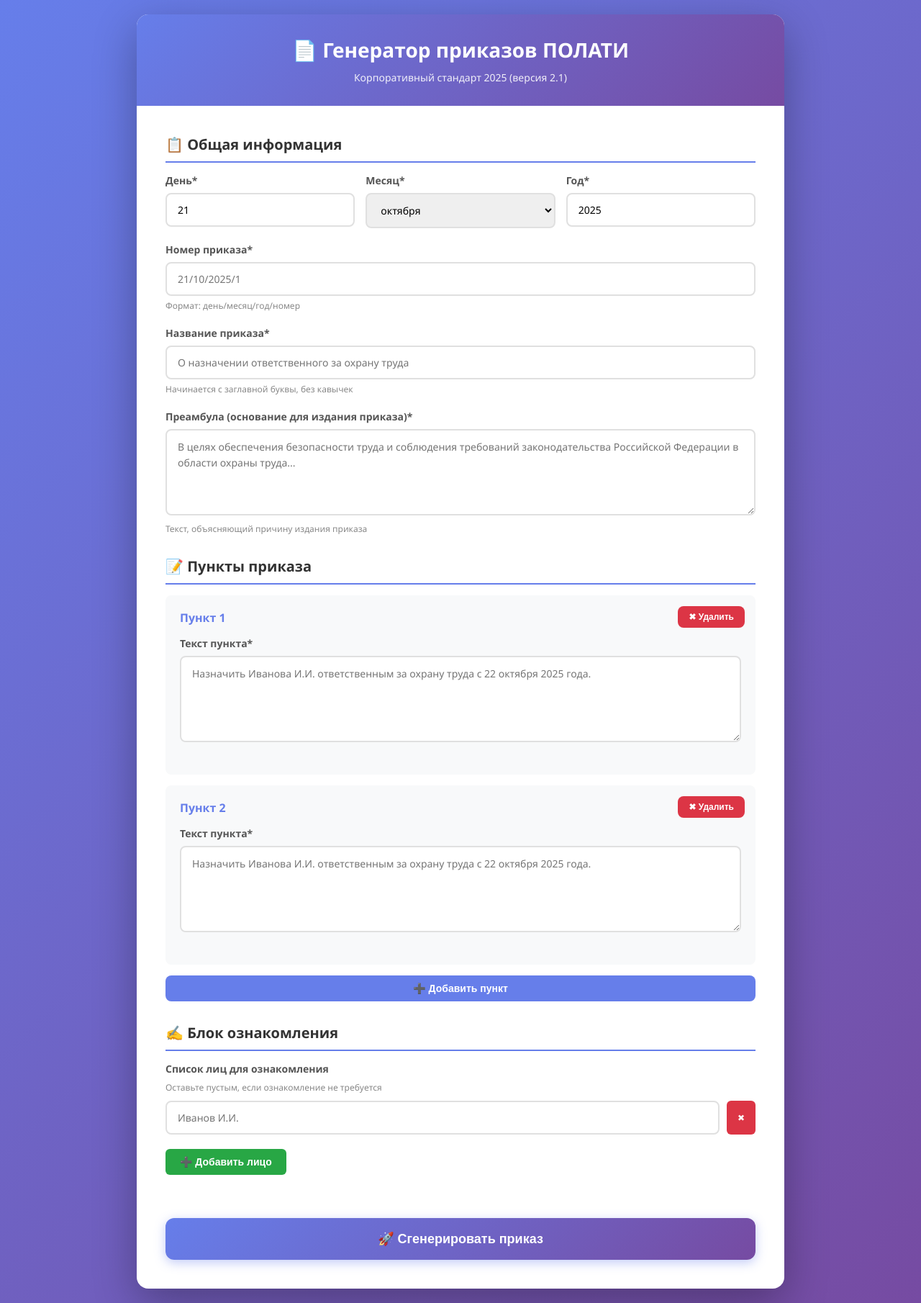
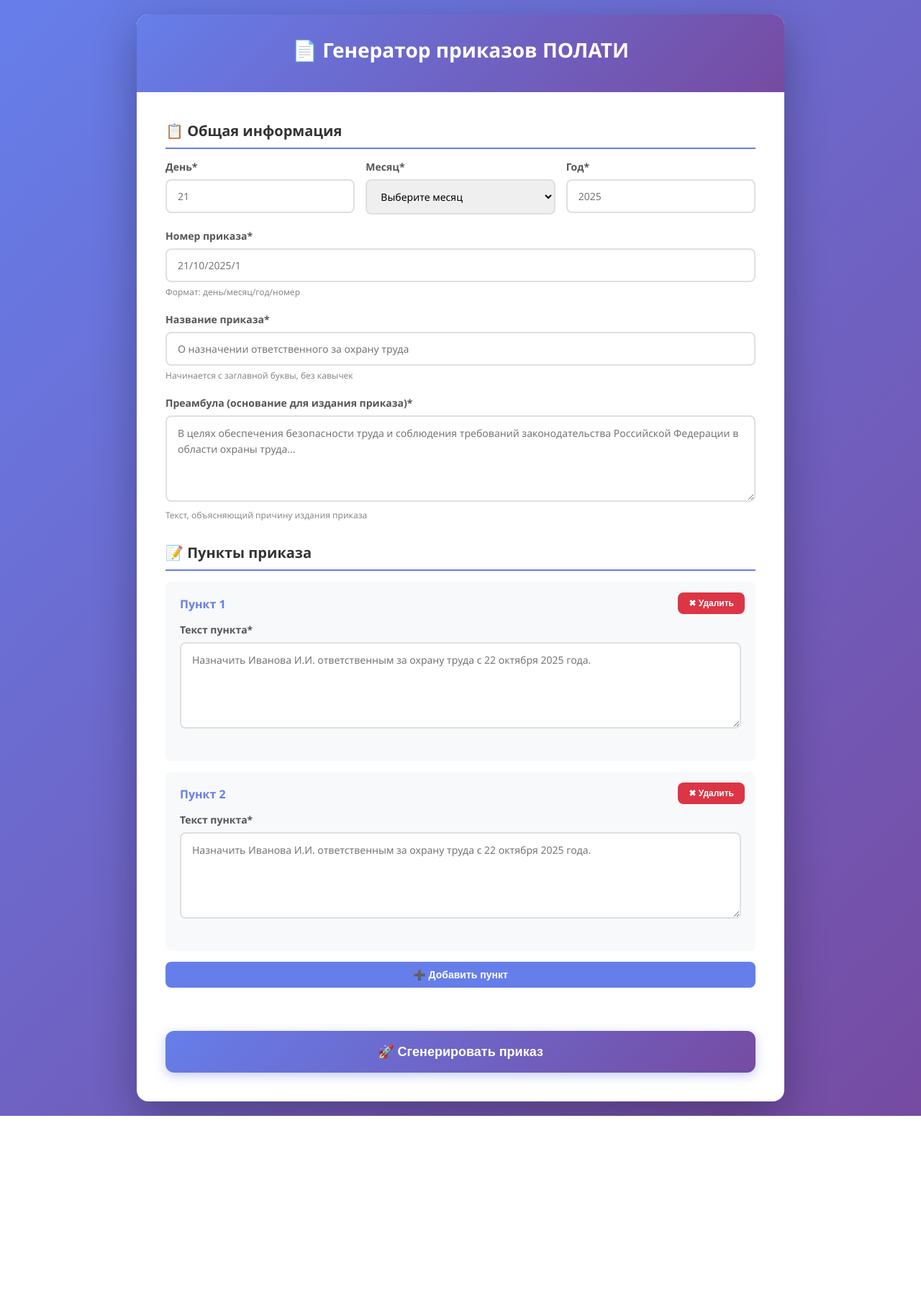
Before and after one commit to nikRU81/polati-prikaz-generator-2025, a Flask app: page / in a window 1280 px wide. Shown: the whole page at 72% size. After the commit the page ends 1550 px from the top, so only its background shows below. Run offline with Flask 3, Linux system fonts and the light colour scheme.

Commit message:
Add files via upload

```diff
--- a/templates/index.html
+++ b/templates/index.html
@@ -10,7 +10,6 @@
     <div class="container">
         <div class="header">
             <h1>📄 Генератор приказов ПОЛАТИ</h1>
-            <p>Корпоративный стандарт 2025 (версия 2.1)</p>
         </div>
 
         <div class="form-container">
@@ -74,17 +73,6 @@
                     <button type="button" class="add-punkt-btn" onclick="addPunkt()">➕ Добавить пункт</button>
                 </div>
 
-                <!-- Блок ознакомления -->
-                <div class="form-section">
-                    <h2>✍️ Блок ознакомления</h2>
-                    <div class="form-group">
-                        <label>Список лиц для ознакомления</label>
-                        <div class="helper-text">Оставьте пустым, если ознакомление не требуется</div>
-                        <div id="fioContainer" class="fio-list"></div>
-                        <button type="button" class="add-fio-btn" onclick="addFIO()">➕ Добавить лицо</button>
-                    </div>
-                </div>
-
                 <!-- Кнопка генерации -->
                 <button type="submit" class="generate-btn" id="generateBtn">
                     <span id="btnText">🚀 Сгенерировать приказ</span>
```
